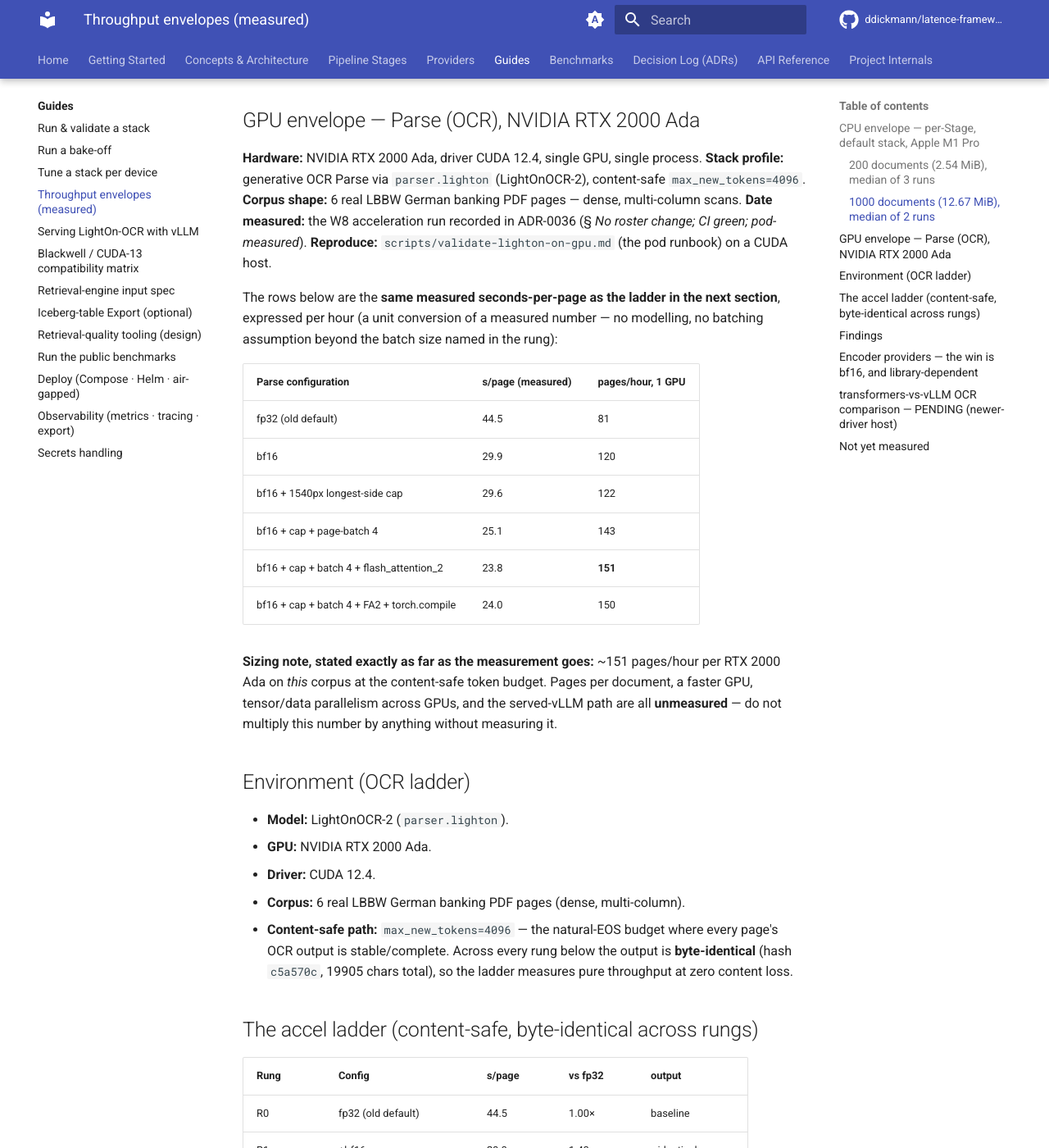
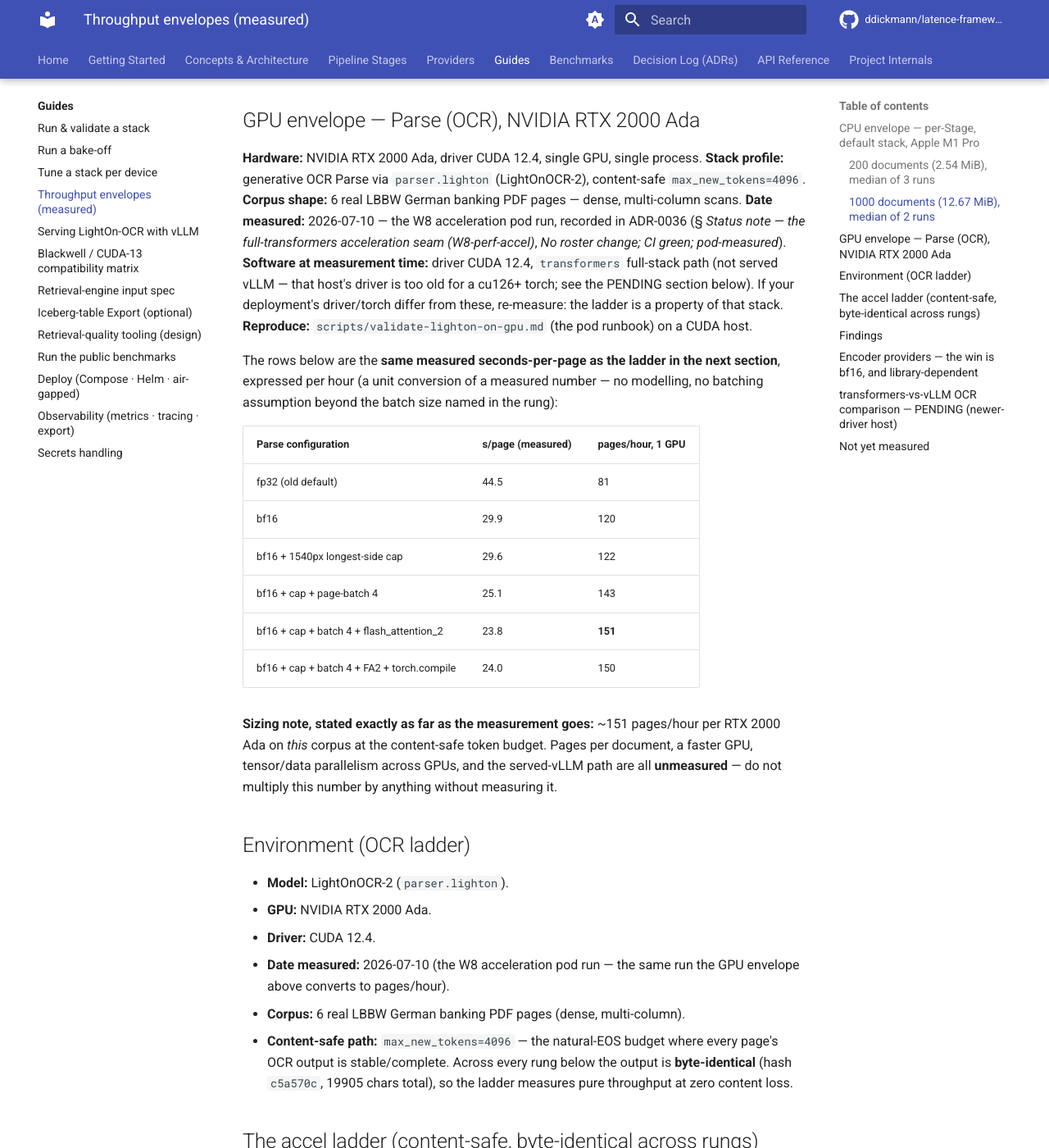
Before and after one commit to ddickmann/latence, an MkDocs documentation site: the page built from docs/perf-results.md, in a window 1280 px wide and 1400 px high, scrolled down 3123 px. Shown: the whole window at 82% size. Built offline with MkDocs 1.6.1 and Material for MkDocs 9.7.7, drawn with Linux system fonts in a browser that asks for light colours; comment, search, counter and statistics services are not loaded; some of the changed text lies outside the part shown.

Commit message:
fix(audit-R7): The entire GPU half of PERF-RESULTS.md carries no measurement date, while three published pages assert every row states one — and the guard written to enforce that accepts an `ADR-\d{4}` token in place of a date, pointing at an ADR section that contains no date.

```diff
--- a/PERF-RESULTS.md
+++ b/PERF-RESULTS.md
@@ -96,8 +96,12 @@ is exactly what `scripts/bench_throughput.py --stack <your stack>` is for.
 **Stack profile:** generative OCR Parse via `parser.lighton` (LightOnOCR-2), content-safe
 `max_new_tokens=4096`.
 **Corpus shape:** 6 real LBBW German banking PDF pages — dense, multi-column scans.
-**Date measured:** the W8 acceleration run recorded in ADR-0036 (§ *No roster change; CI green;
+**Date measured:** 2026-07-10 — the W8 acceleration pod run, recorded in ADR-0036 (§ *Status note
+— the full-transformers acceleration seam (W8-perf-accel)*, *No roster change; CI green;
 pod-measured*).
+**Software at measurement time:** driver CUDA 12.4, `transformers` full-stack path (not served
+vLLM — that host's driver is too old for a cu126+ torch; see the PENDING section below). If your
+deployment's driver/torch differ from these, re-measure: the ladder is a property of that stack.
 **Reproduce:** `scripts/validate-lighton-on-gpu.md` (the pod runbook) on a CUDA host.
 
 The rows below are the **same measured seconds-per-page as the ladder in the next section**,
@@ -123,6 +127,8 @@ number by anything without measuring it.
 - **Model:** LightOnOCR-2 (`parser.lighton`).
 - **GPU:** NVIDIA RTX 2000 Ada.
 - **Driver:** CUDA 12.4.
+- **Date measured:** 2026-07-10 (the W8 acceleration pod run — the same run the GPU envelope above
+  converts to pages/hour).
 - **Corpus:** 6 real LBBW German banking PDF pages (dense, multi-column).
 - **Content-safe path:** `max_new_tokens=4096` — the natural-EOS budget where every page's OCR
   output is stable/complete. Across every rung below the output is **byte-identical**
@@ -184,7 +190,8 @@ path.
 
 No fabricated encoder numbers beyond the measured **gliner 1.36×** (identical output).
 
-**As a throughput envelope** (same RTX 2000 Ada, same date, unit conversion only): the measured
+**As a throughput envelope** (same RTX 2000 Ada, same date measured 2026-07-10, unit conversion
+only): the measured
 gliner call latency is **19.1 ms/call fp32 → 14.0 ms/call bf16**, i.e. **≈188,000 → ≈257,000
 extraction calls/hour on one GPU**. A *call* is one Entity/Relation/Redaction inference, **not** a
 document — documents/hour for the learned Providers is deliberately **not** derived here, because
```
Also changed, not shown: docs/adr/0036-provider-ecosystem-and-bakeoff.md (+4 -1 lines), issues/audit/R7-docs_truth-5.md (added, +60 -0 lines), 1 other file.
